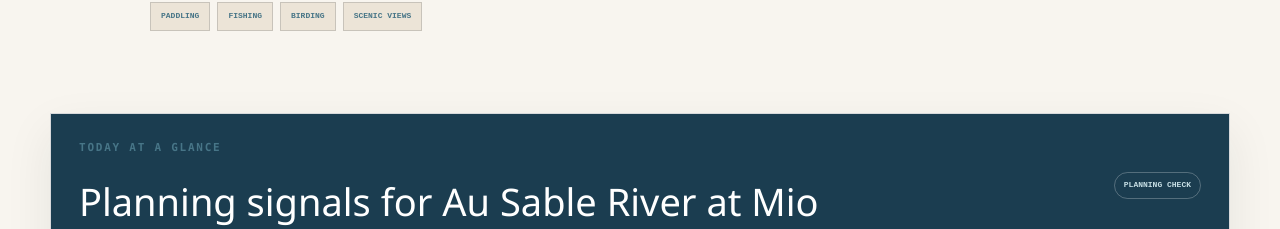
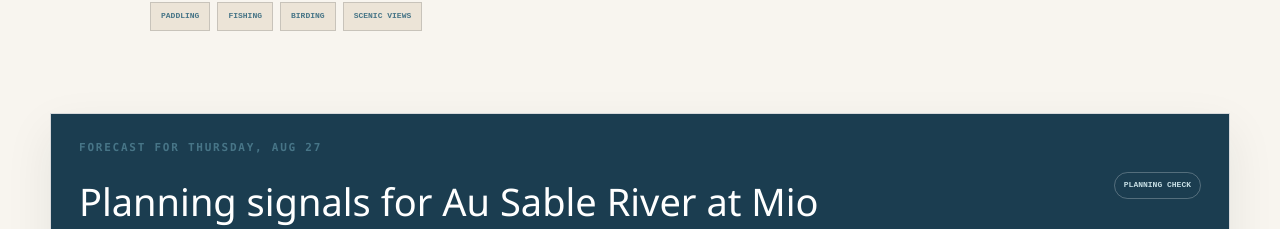
Before and after one commit to izworskic/michigan-outdoors-now, a Next.js app: page /places/au-sable-mio in a window 1280 px wide. Shown: the part 1294-1523 px from the top of the page. Built offline with nearby package versions, Linux system fonts and the light colour scheme; no server answers.

Commit message:
Keep forecast date display lint-safe and static-first

```diff
--- a/src/components/place-conditions.tsx
+++ b/src/components/place-conditions.tsx
@@ -43,13 +43,11 @@ export function PlaceConditions({
 }: PlaceConditionsProps) {
   const [payload, setPayload] = useState<ConditionsPayload | null>(null);
   const [failed, setFailed] = useState(false);
-  const [selectedDate, setSelectedDate] = useState<string | null>(null);
 
   useEffect(() => {
     const controller = new AbortController();
     const requestedDate = new URLSearchParams(window.location.search).get("date");
     const validDate = requestedDate && /^\d{4}-\d{2}-\d{2}$/.test(requestedDate) ? requestedDate : null;
-    setSelectedDate(validDate);
     const dateQuery = validDate ? `?date=${encodeURIComponent(validDate)}` : "";
     fetch(`/api/conditions/${encodeURIComponent(placeId)}${dateQuery}`, { signal: controller.signal })
       .then(async (response) => {
@@ -64,20 +62,20 @@ export function PlaceConditions({
     return () => controller.abort();
   }, [placeId]);
 
-  const dateLabel = selectedDate
+  const dateLabel = payload?.targetDate
     ? new Intl.DateTimeFormat("en-US", {
         weekday: "long",
         month: "short",
         day: "numeric",
         timeZone: "UTC",
-      }).format(new Date(`${selectedDate}T12:00:00Z`))
+      }).format(new Date(`${payload.targetDate}T12:00:00Z`))
     : null;
 
   return (
     <section className="place-conditions" aria-labelledby="place-conditions-title">
       <div className="place-conditions-heading">
         <div>
-          <p className="eyebrow">{dateLabel ? `Plan for ${dateLabel}` : "Today at a glance"}</p>
+          <p className="eyebrow">{dateLabel ? `Forecast for ${dateLabel}` : "Today at a glance"}</p>
           <h2 id="place-conditions-title">Planning signals for {placeName}</h2>
         </div>
         <span>{payload?.conditionsStatus === "live" ? "Live forecast" : "Planning check"}</span>
```
